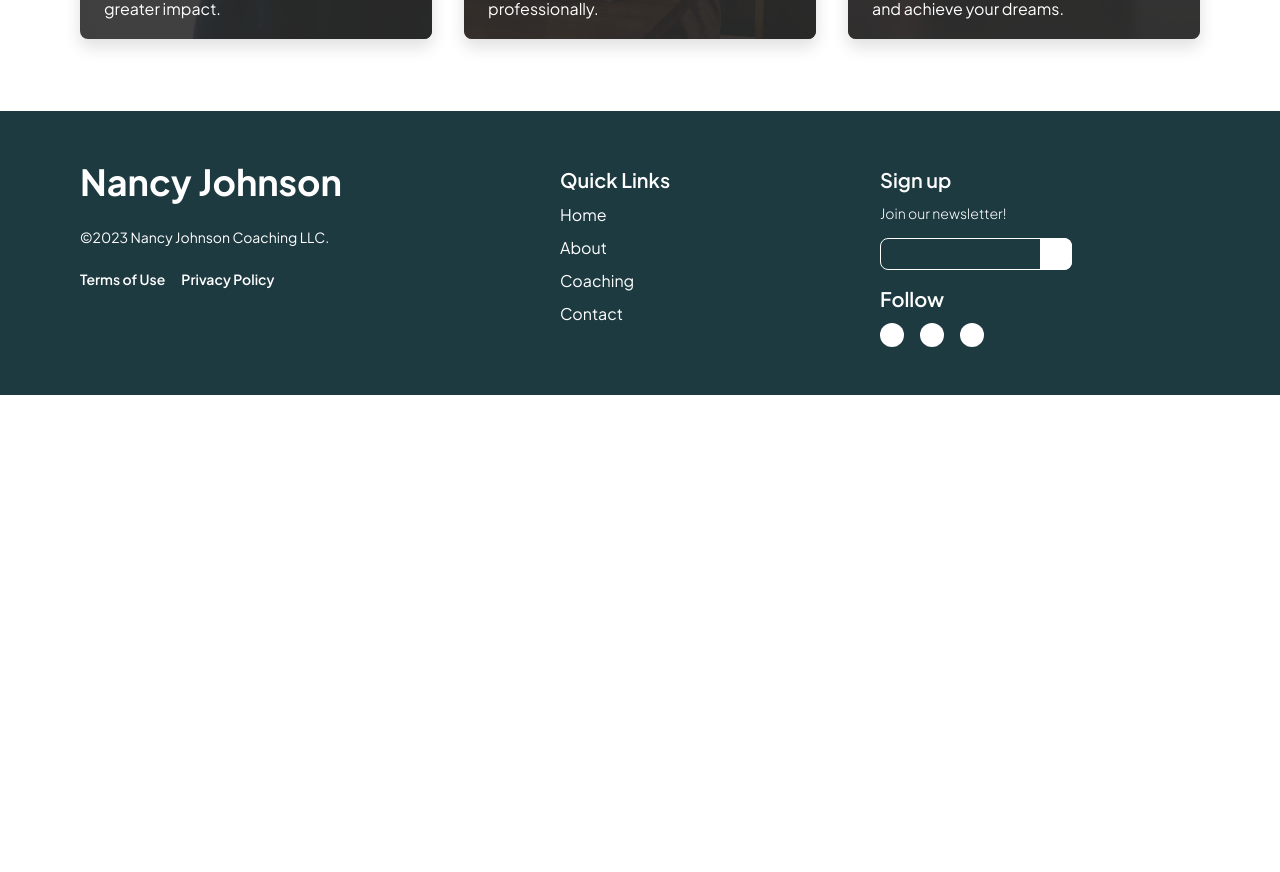
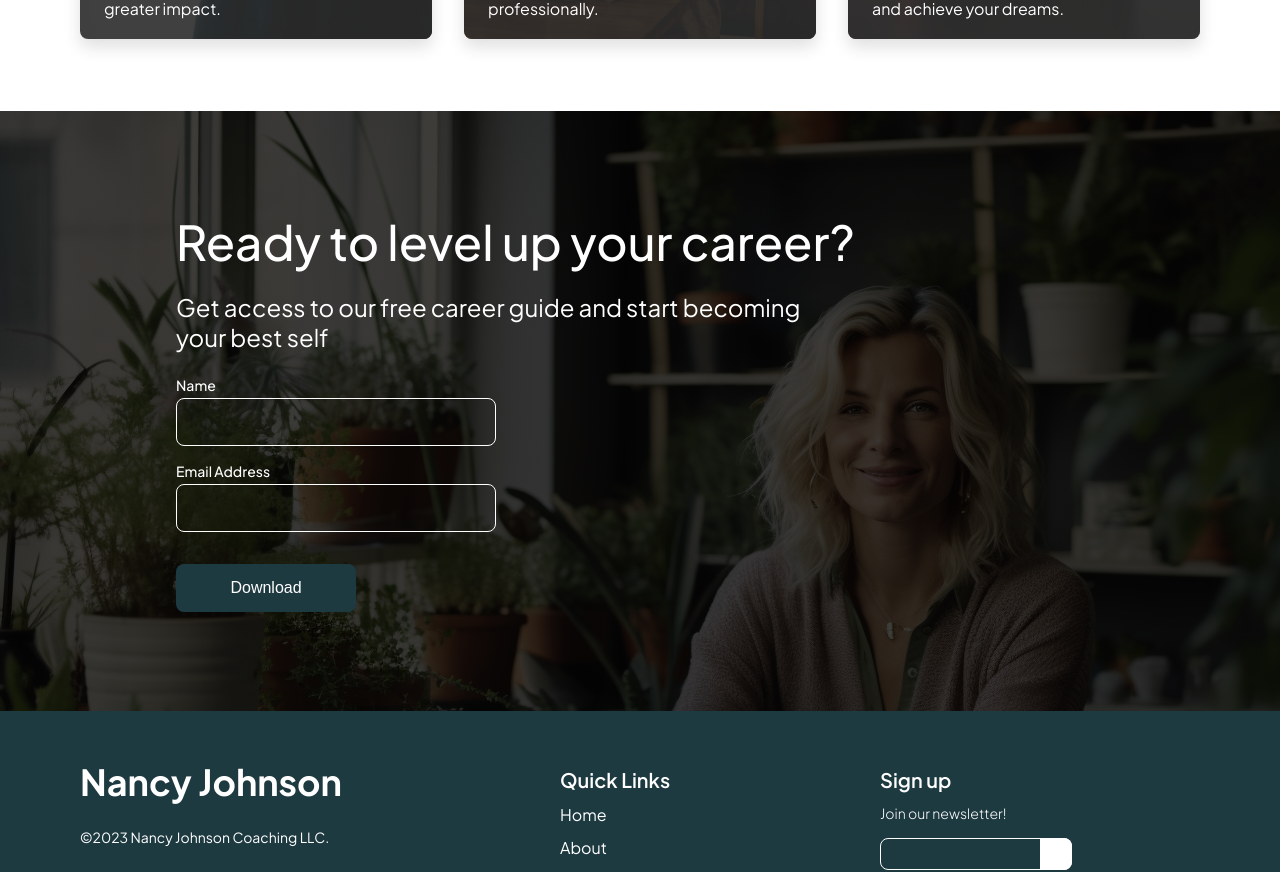
Before and after one commit to petehodnefield/nancy-coaching, a Next.js app: page / in a window 1280 px wide. Shown: the part 2377-3249 px from the top of the page. Before the commit the page ends 2772 px from the top, so only its background shows below. Built offline with nearby package versions, Linux system fonts and the light colour scheme; some icons are missing.

Commit message:
cta optimized

```diff
--- a/src/pages/index.js
+++ b/src/pages/index.js
@@ -162,12 +162,7 @@ export default function Home() {
       </section>
 
       {/* CTA Section */}
-      {/* <section className="section__container">
-        <Image
-          className={`${styles.hero__image} section__bg-img section__bg-img--filter`}
-          src={heroImage}
-          alt="Nancy Johnson sitting in her office full of plants smiling at the camera."
-        />
+      <section className={`section__container ${styles.cta}`}>
         <div className="section-cta__wrapper">
           <div className="section-cta">
             <h2 className="title title--xl">Ready to level up your career?</h2>
@@ -208,7 +203,7 @@ export default function Home() {
             </form>
           </div>
         </div>
-      </section> */}
+      </section>
     </main>
   );
 }
--- a/src/styles/Home.module.css
+++ b/src/styles/Home.module.css
@@ -88,3 +88,8 @@
     padding-left: 4rem;
   }
 }
+
+.cta {
+  background-image: linear-gradient(rgba(0, 0, 0, 0.75), rgba(0, 0, 0, 0.75)),
+    url(../../public/assets/images/hero-image.png);
+}
--- a/src/styles/globals.css
+++ b/src/styles/globals.css
@@ -128,10 +128,15 @@ ul {
   font-weight: 500;
   border: none;
   height: 3rem;
-  width: 11.25rem;
   cursor: pointer;
   position: relative;
   padding-top: 2px;
+  width: 100%;
+}
+@media screen and (min-width: 768px) {
+  .btn {
+    width: 11.25rem;
+  }
 }
 .btn--primary {
   color: var(--white);
@@ -278,14 +283,26 @@ ul {
 .section-cta__wrapper {
   display: flex;
   align-items: center;
+  justify-content: center;
   width: 100%;
   max-width: 70rem;
+}
+@media screen and (min-width: 1080px) {
+  .section-cta__wrapper {
+    justify-content: flex-start;
+    padding-left: 6rem;
+  }
 }
 .section-cta {
   display: flex;
   flex-direction: column;
-  align-items: flex-start;
+  align-items: center;
   color: var(--white);
+}
+@media screen and (min-width: 768px) {
+  .section-cta {
+    align-items: flex-start;
+  }
 }
 /* Social Icons style */
 .social-icons__wrapper {
@@ -415,10 +432,23 @@ ul {
   font-weight: 400;
 }
 /* Form Styling */
+#homepageForm {
+  width: 100%;
+  display: flex;
+  flex-direction: column;
+  align-items: center;
+}
+@media screen and (min-width: 768px) {
+  #homepageForm {
+    max-width: 30rem;
+    align-items: flex-start;
+  }
+}
 .form__label-input-wrapper {
   display: flex;
   flex-direction: column;
   margin-bottom: 1rem;
+  width: 100%;
 }
 .form__label-input-wrapper--last {
   margin-bottom: 2rem;
@@ -442,7 +472,12 @@ ul {
 
 .form__input--lg {
   height: 3rem;
-  width: 20rem;
+  width: 100%;
+}
+@media screen and (min-width: 1080px) {
+  .form__input--lg {
+    width: 20rem;
+  }
 }
 .form__input--sm {
   height: 2rem;
```
